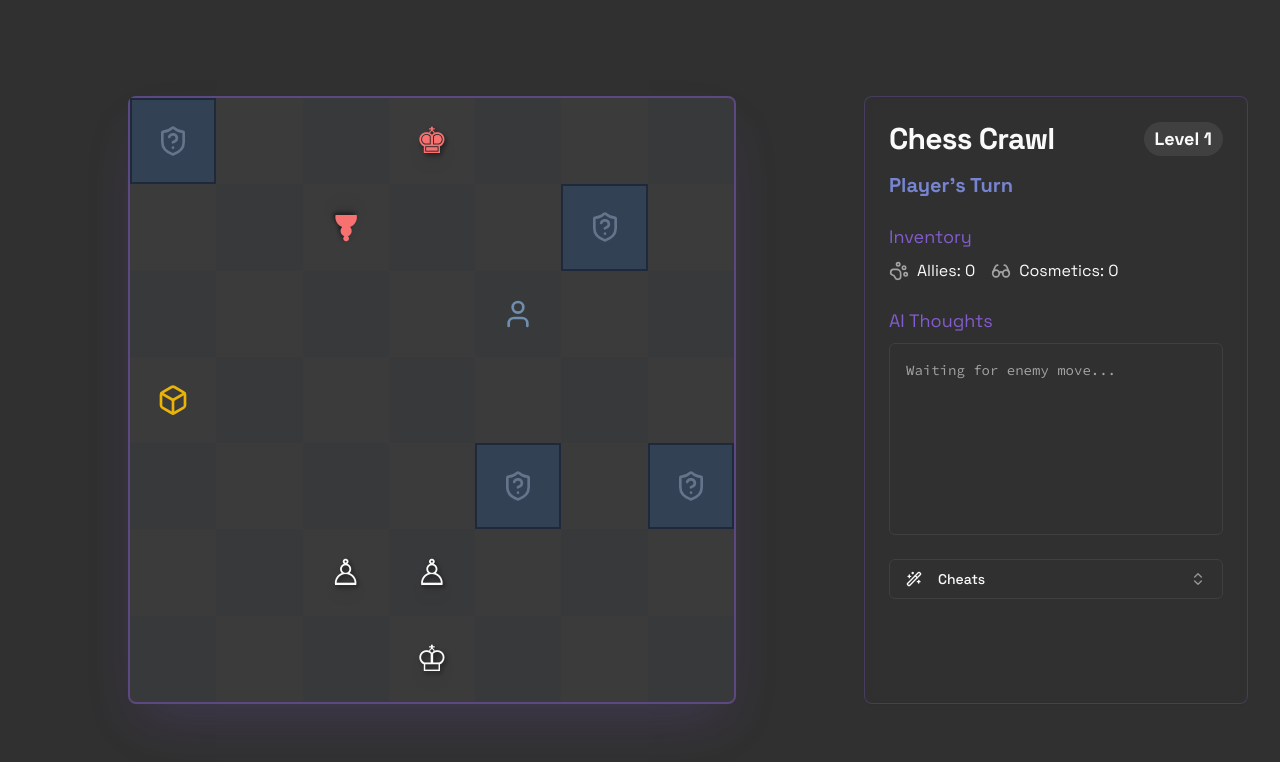
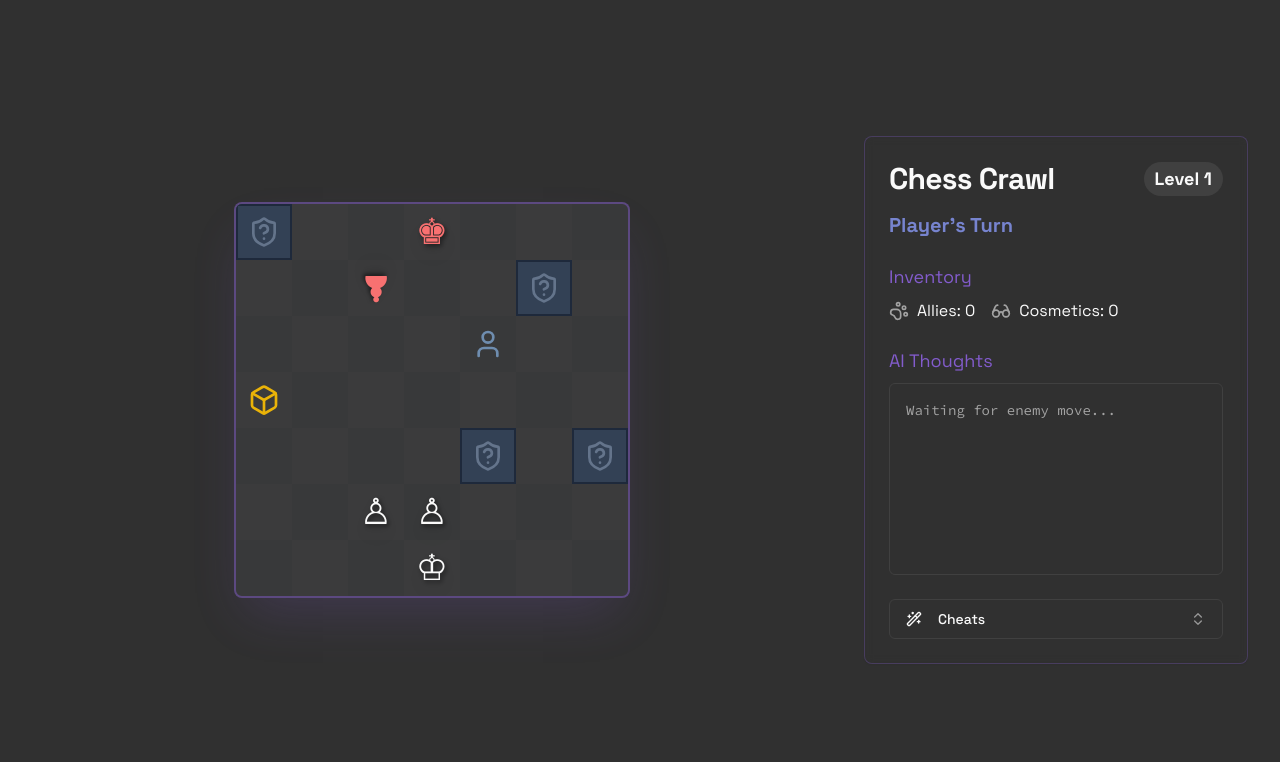
Before and after one commit to denys-experiments/chess-crawl-ai, a Next.js app: page / in a window 1280 px wide. Shown: the top 762 px of the page. Built offline with nearby package versions, Linux system fonts and the light colour scheme.

Commit message:
It shouldn't make the board smaller width-wise for the larger boards, wh

```diff
--- a/src/components/game/board.tsx
+++ b/src/components/game/board.tsx
@@ -59,8 +59,7 @@ export function GameBoard({ board, onTileClick, selectedPiece, availableMoves }:
 
   const height = board.length;
   const width = board[0].length;
-  const cellSizeRem = 2.5;
-  const isLargeBoard = (width * height) > 72;
+  const cellSizeRem = 3.5;
 
   return (
     <div
@@ -68,17 +67,16 @@ export function GameBoard({ board, onTileClick, selectedPiece, availableMoves }:
       onMouseDown={handleMouseDown}
       className={cn(
         "max-w-[calc(100vh-12rem)] max-h-[calc(100vh-12rem)] bg-gray-500/10 rounded-lg border-2 border-primary/50 shadow-2xl shadow-primary/20 cursor-grab",
-        isLargeBoard ? "overflow-auto" : "w-full"
+        "overflow-auto flex"
       )}
-      style={!isLargeBoard ? { aspectRatio: `${width} / ${height}` } : {}}
     >
       <div
-        className="grid relative"
+        className="grid relative m-auto"
         style={{
-          gridTemplateColumns: `repeat(${width}, minmax(0, 1fr))`,
-          gridTemplateRows: `repeat(${height}, minmax(0, 1fr))`,
-          width: isLargeBoard ? `${width * cellSizeRem}rem` : '100%',
-          height: isLargeBoard ? `${height * cellSizeRem}rem` : '100%',
+          gridTemplateColumns: `repeat(${width}, 1fr)`,
+          gridTemplateRows: `repeat(${height}, 1fr)`,
+          width: `${width * cellSizeRem}rem`,
+          height: `${height * cellSizeRem}rem`,
         }}
       >
         {board.map((row, y) =>
```
